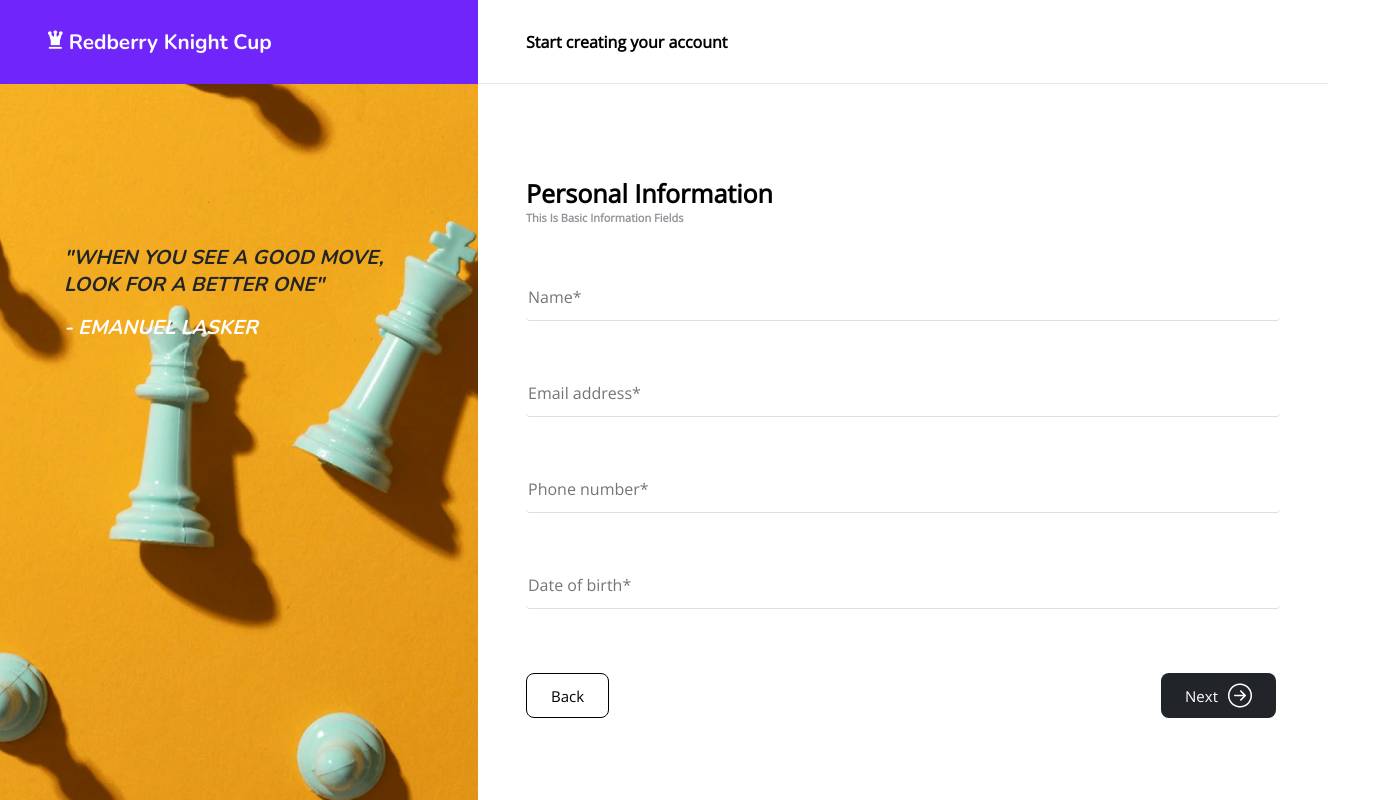
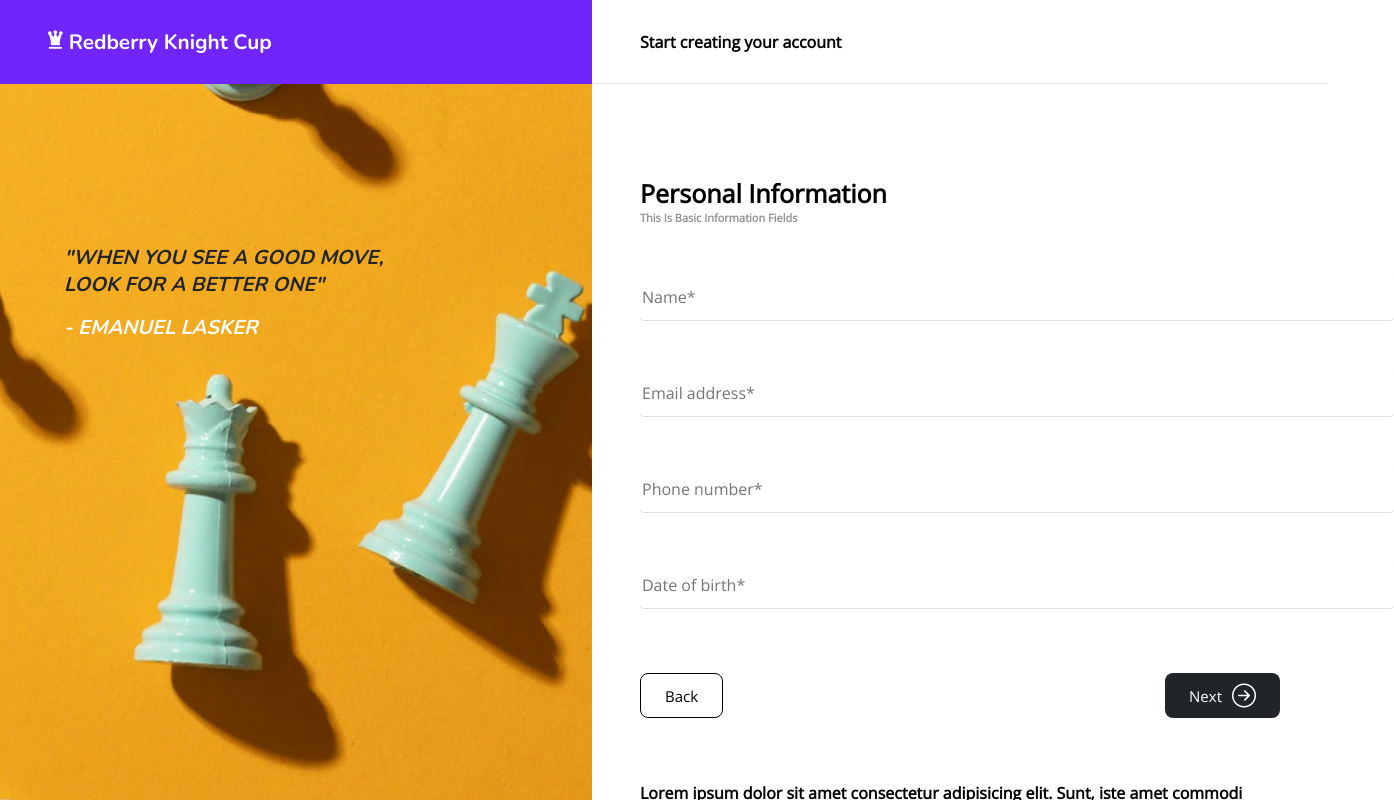
Before and after one commit to DMiqava/redberry-assign, a Svelte app: page / in a window 1280 px wide. Both pictures are taken after a click on the button "Get Started". Shown: the top 800 px of the page, 1394 px wide, since content can reach past the window. Built offline with nearby package versions, Linux system fonts and the light colour scheme.

Commit message:
change some styles 2

```diff
--- a/src/App.svelte
+++ b/src/App.svelte
@@ -8,22 +8,20 @@
   let secondPage = false;
 
   function setSecondPage() {
-    secondPage = !secondPage
+    secondPage = !secondPage;
   }
-
 </script>
 
-<div class="wrapper">
-
-  {#if secondPage}
-    <SecondPage />
-
-  {:else}
+{#if secondPage}
+  <SecondPage />
+{:else}
+  <div class="wrapper">
     <div class="left-side">
       <div class="indigo-cup">
         <span>
-          <img src={chess_icon} alt="chess_icon">
-          Redberry Knight Cup</span>
+          <img src={chess_icon} alt="chess_icon" />
+          Redberry Knight Cup</span
+        >
       </div>
     </div>
     <div class="right-side">
@@ -33,21 +31,13 @@
         <br />
         who we are
       </div>
-      <button
-        on:click={setSecondPage}
-        class="start_btn"
-        >
+      <button on:click={setSecondPage} class="start_btn">
         <span>Get Started</span>
-        <img src={next_icon} alt="next_icon"/>
+        <img src={next_icon} alt="next_icon" />
       </button>
     </div>
-
-
-  {/if}
-
-
-
-</div>
+  </div>
+{/if}
 
 <style>
   @font-face {
@@ -57,7 +47,7 @@
 
   @font-face {
     font-family: "Open Sans";
-    src: url("../src/assets/fonts/OpenSans/OpenSans-Regular.ttf")
+    src: url("../src/assets/fonts/OpenSans/OpenSans-Regular.ttf");
   }
 
   :global(body) {
@@ -127,5 +117,4 @@
     font-family: "Open Sans";
     font-size: 15px;
   }
-
 </style>
--- a/src/SecondPage.svelte
+++ b/src/SecondPage.svelte
@@ -17,6 +17,7 @@
         </div>
         <div class="name">- emanuel lasker</div>
     </div>
+
     <div class="right-side">
         <div class="top_div">
             <p>Start creating your account</p>
@@ -39,6 +40,9 @@
                 <img src={next_icon} alt="next_icon" />
             </button>
         </div>
+
+        <div>Lorem ipsum dolor sit amet consectetur adipisicing elit. Sunt, iste amet commodi vitae quos, fugit odit veritatis quisquam consequatur accusantium non nulla labore dolor, veniam enim iure error voluptatibus omnis velit facilis modi optio rem cum in. Doloribus ex nam reiciendis iste doloremque dolor sed alias dicta vel ab et, consequuntur aliquid quia est fuga vero. Ipsa at enim fugit ea? Expedita suscipit earum velit quo nam ad quod inventore placeat perspiciatis non deleniti vel debitis vero exercitationem fugiat minima, officiis consequuntur. Temporibus, illo non fugiat aut voluptate molestiae cum pariatur voluptatibus, doloremque nihil soluta iste praesentium hic culpa. Suscipit?</div>
+
     </div>
 </div>
 
@@ -56,20 +60,33 @@
     :global(body) {
         margin: 0;
         padding: 0;
+        overflow-x: hidden;
     }
 
     .wrapper {
         display: flex;
         width: 100%;
-        height: 100vh;
+        background-color: aqua;
     }
 
     .left-side {
         background: url("../src/assets/second_page.png");
         background-size: cover;
-        width: 100%;
+        width: 50%;
+        height: auto;
+        background-color: #95939a;
+
     }
 
+    .right-side {
+        width: 50%;
+        background-color: white;
+        padding-top: 1rem;
+        padding-left: 3rem;
+        position: relative;
+        font-family: "Open Sans";
+        font-weight: 600;
+    }
     .indigo-cup {
         background-color: #7025fb;
         height: 84px;
@@ -83,16 +100,6 @@
         color: white;
         font-size: 1.3rem;
         font-family: "Nunito";
-    }
-
-    .right-side {
-        width: 100%;
-        background-color: white;
-        padding-top: 1rem;
-        padding-left: 3rem;
-        position: relative;
-        font-family: "Open Sans";
-        font-weight: 600;
     }
 
     .text {
@@ -116,6 +123,7 @@
         color: white;
         font-weight: 100;
     }
+
     .title {
         text-align: center;
         width: 100%;
@@ -172,9 +180,8 @@
         display: flex;
         justify-content: space-between;
         max-width: 750px;
-        margin-top: 4rem;
+        margin: 4rem auto;
     }
-
 
     .next {
         background-color: #212529;
```
